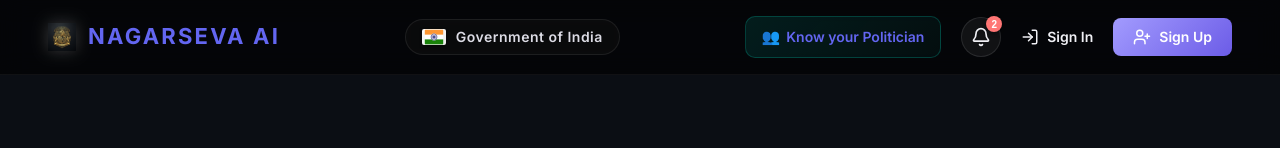
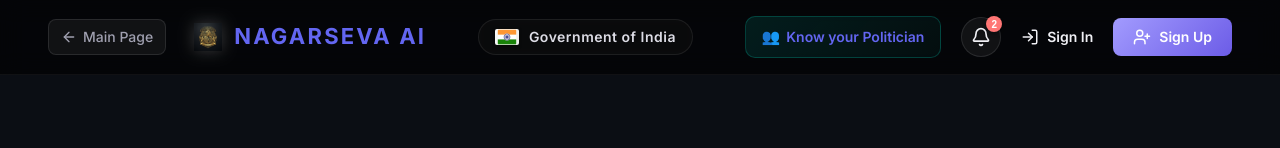
Before and after one commit to Sanil-boop/Public-Grievances, a React (Vite) app: page /civic in a window 1280 px wide. Shown: the top 148 px of the page. Built offline with nearby package versions, Linux system fonts and the light colour scheme; no server answers; the HTML template or start-up script is replaced by a standard one.

Commit message:
Add back to main page link to Transport and Civic portals

```diff
--- a/src/pages/LandingPage.jsx
+++ b/src/pages/LandingPage.jsx
@@ -1,7 +1,7 @@
 import { useState } from 'react';
 import { Link, useNavigate } from 'react-router-dom';
 import { motion, AnimatePresence } from 'framer-motion';
-import { Bell, LogIn, UserPlus, LogOut, ArrowRight, LayoutDashboard, Globe, MapPin, X, Shield, Zap, Smartphone, BarChart3, Mail, MessageCircle, Hash, Rss } from 'lucide-react';
+import { Bell, LogIn, UserPlus, LogOut, ArrowRight, ArrowLeft, LayoutDashboard, Globe, MapPin, X, Shield, Zap, Smartphone, BarChart3, Mail, MessageCircle, Hash, Rss } from 'lucide-react';
 import { useAuth } from '../context/AuthContext';
 import TypewriterText from '../components/Animations/TypewriterText';
 import GlitchText from '../components/Animations/GlitchText';
@@ -27,6 +27,10 @@
       {/* Header */}
       <header className={styles.header}>
         <div className={styles.logoContainer}>
+          <Link to="/" className={styles.backLink}>
+            <ArrowLeft size={16} />
+            Main Page
+          </Link>
           <img src="/ashok-stambh.png" alt="Ashok Stambh" className={styles.logoImg} />
           <span className={styles.logoText}>NagarSeva AI</span>
         </div>
--- a/src/pages/LandingPage.module.css
+++ b/src/pages/LandingPage.module.css
@@ -52,6 +52,27 @@
   display: flex;
   align-items: center;
   gap: 12px;
+}
+
+.backLink {
+  display: flex;
+  align-items: center;
+  gap: 6px;
+  color: #a0a0b0;
+  text-decoration: none;
+  font-size: 14px;
+  font-weight: 500;
+  padding: 6px 12px;
+  border-radius: 8px;
+  background: rgba(255, 255, 255, 0.05);
+  border: 1px solid rgba(255, 255, 255, 0.1);
+  transition: all 0.2s ease;
+  margin-right: 16px;
+}
+
+.backLink:hover {
+  background: rgba(255, 255, 255, 0.1);
+  color: #f0f0f5;
 }
 
 .logoEmoji {
--- a/src/pages/TransportPortal.jsx
+++ b/src/pages/TransportPortal.jsx
@@ -1,7 +1,7 @@
 import { useState } from 'react';
 import { Link, useNavigate } from 'react-router-dom';
 import { motion, AnimatePresence } from 'framer-motion';
-import { Bell, LogIn, UserPlus, LogOut, ArrowRight, LayoutDashboard, Zap, Smartphone, BarChart3, Mail, MessageCircle, Hash, Rss, Shield } from 'lucide-react';
+import { Bell, LogIn, UserPlus, LogOut, ArrowRight, ArrowLeft, LayoutDashboard, Zap, Smartphone, BarChart3, Mail, MessageCircle, Hash, Rss, Shield } from 'lucide-react';
 import { useAuth } from '../context/AuthContext';
 import TypewriterText from '../components/Animations/TypewriterText';
 import GlitchText from '../components/Animations/GlitchText';
@@ -25,6 +25,10 @@
       {/* Header */}
       <header className={styles.header}>
         <div className={styles.logoContainer}>
+          <Link to="/" className={styles.backLink}>
+            <ArrowLeft size={16} />
+            Main Page
+          </Link>
           <img src="/ashok-stambh.png" alt="Ashok Stambh" className={styles.logoImg} />
           <span className={styles.logoText}>🚌 Transport Seva</span>
         </div>
--- a/src/pages/TransportPortal.module.css
+++ b/src/pages/TransportPortal.module.css
@@ -50,6 +50,27 @@
   display: flex;
   align-items: center;
   gap: 12px;
+}
+
+.backLink {
+  display: flex;
+  align-items: center;
+  gap: 6px;
+  color: #a0a0b0;
+  text-decoration: none;
+  font-size: 14px;
+  font-weight: 500;
+  padding: 6px 12px;
+  border-radius: 8px;
+  background: rgba(255, 255, 255, 0.05);
+  border: 1px solid rgba(255, 255, 255, 0.1);
+  transition: all 0.2s ease;
+  margin-right: 16px;
+}
+
+.backLink:hover {
+  background: rgba(255, 255, 255, 0.1);
+  color: #f0f0f5;
 }
 
 .logoEmoji {
```
